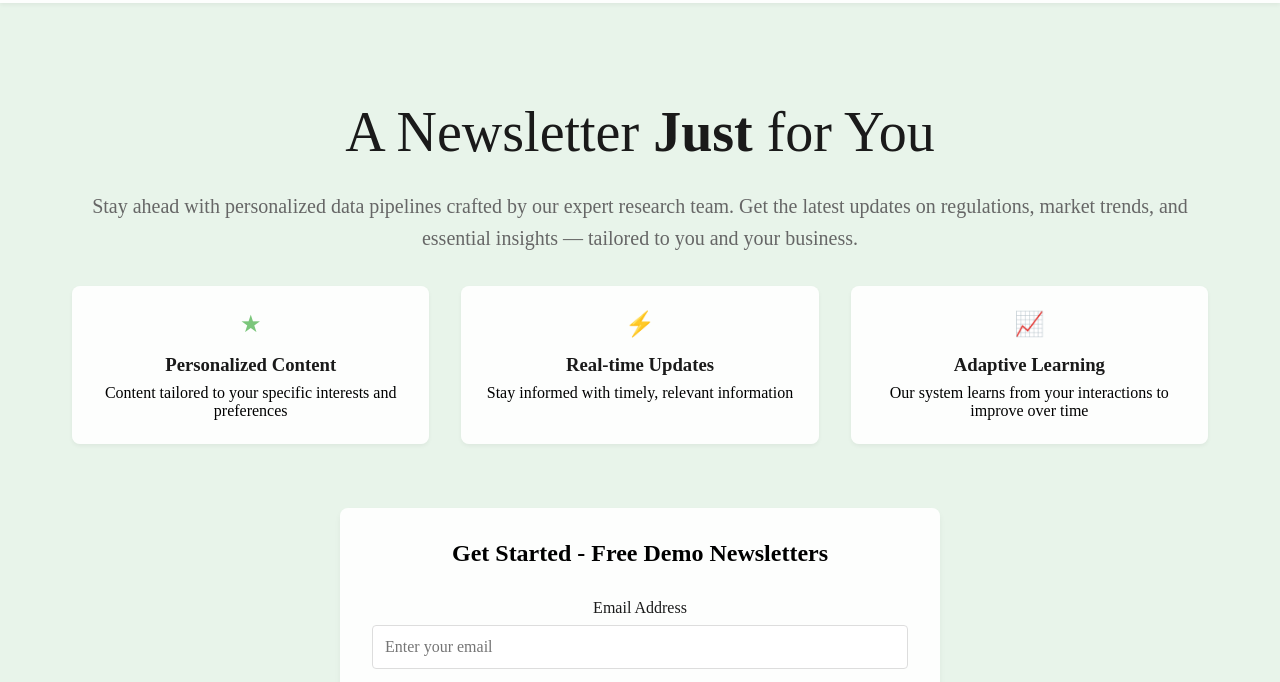
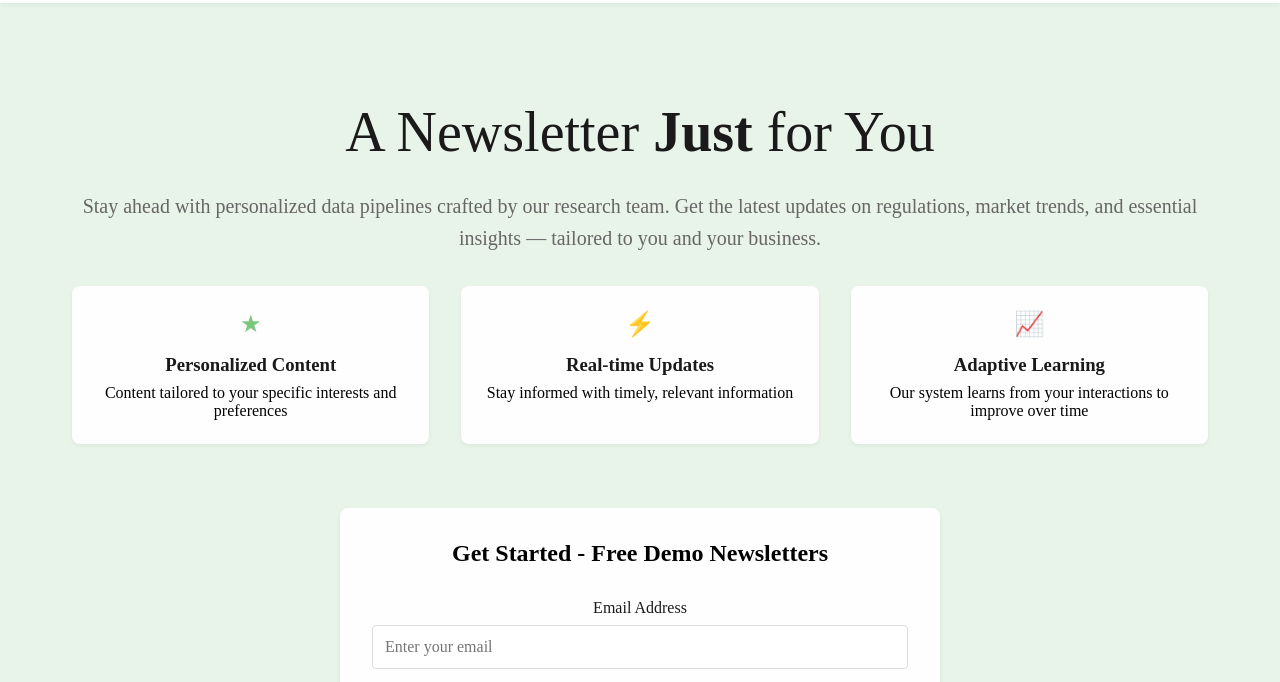
Before and after one commit to aus-sherman/Taylor, a plain HTML site: page index.html in a window 1280 px wide. Shown: the part 87-769 px from the top of the page. Drawn offline with Linux system fonts and the light colour scheme; a web font is replaced by a local one.

Commit message:
Update index.html wording

```diff
--- a/index.html
+++ b/index.html
@@ -277,7 +277,7 @@
         <div class="hero-content">
             <h1 id="typed-heading"></h1>
             <div class="description">
-                Stay ahead with personalized data pipelines crafted by our expert research team. Get the latest updates on regulations, market trends, and essential insights — tailored to you and your business.
+                Stay ahead with personalized data pipelines crafted by our research team. Get the latest updates on regulations, market trends, and essential insights — tailored to you and your business.
             </div>
 
             <div class="features">
```
